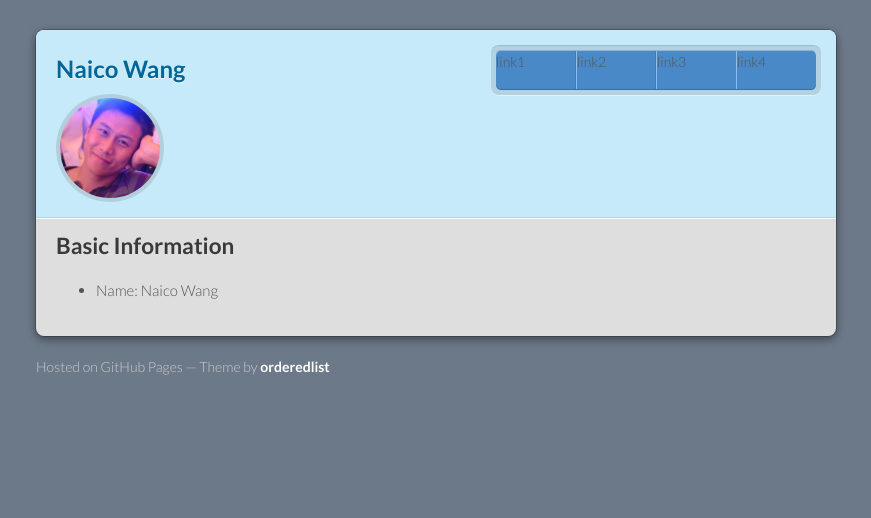
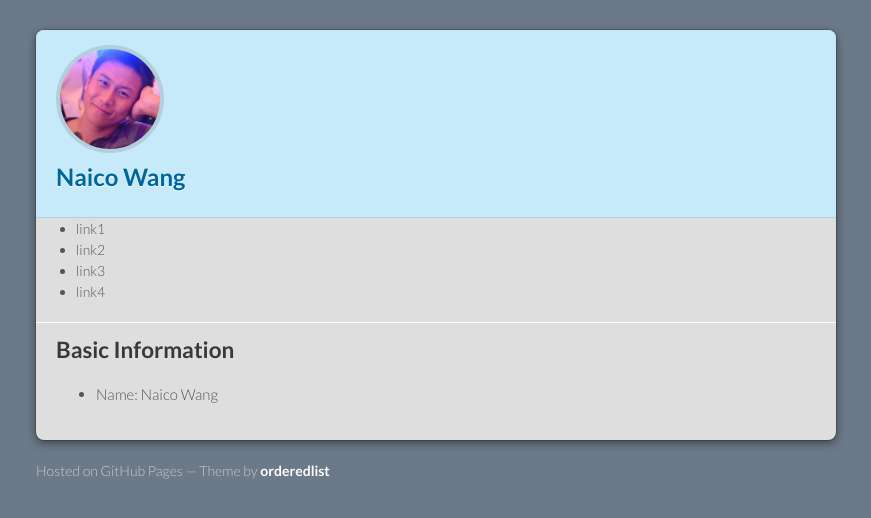
Before and after one commit to Naico/naico.github.io, a Jekyll site: the page built from index.md, in a window 1280 px wide. Shown: the top 518 px of the page, without its empty margins (204-1075 px from the left). Built offline with Jekyll 4.4.1, drawn with Linux system fonts in a browser that asks for light colours; our own code applies the rules of GitHub Pages for plain Markdown files; a script that is not in the unit is left out; the repository's description, which GitHub fills in, is left out.

Commit message:
Modify layout for index

```diff
--- a/_layouts/default.html
+++ b/_layouts/default.html
@@ -18,24 +18,20 @@
 <body>
     <div class="wrapper">
         <header {% unless site.description or site.github.project_tagline %} class="without-description" {% endunless %}>
+
+            <p class="photo-wrap">
+                <img class="my-photo" alt="Avatars" src="/assets/images/avatars.jpg" />
+            </p>
             <h1>{{ site.title | default: site.github.repository_name }}</h1>
-            {% if site.description or site.github.project_tagline %}
             <p>{{ site.description | default: site.github.project_tagline }}</p>
-            {% endif %}
-            <p class="photo-wrap">
-                <a>
-                    <img class="my-photo" alt="Avatars" src="/assets/images/avatars.jpg" />
-                </a>
-            </p>
-            {% if site.show_downloads %}
-            <p class="view"><a href="{{ site.github.repository_url }}">View the Project on GitHub <small>{{ github_name }}</small></a></p>
+            <!--<p class="view"><a href="{{ site.github.repository_url }}">View the Project on GitHub <small>{{ github_name }}</small></a></p>
             <ul>
                 <li><a href="{{ site.github.zip_url }}">Download <strong>ZIP File</strong></a></li>
                 <li><a href="{{ site.github.tar_url }}">Download <strong>TAR Ball</strong></a></li>
 
                 <li><a href="{{ site.github.repository_url }}">View On <strong>GitHub</strong></a></li>
-            </ul>
-            {% endif %}
+            </ul>-->
+        </header>
         <nav>
             <ul>
                 <li>link1</li>
@@ -44,7 +40,6 @@
                 <li>link4</li>
             </ul>
         </nav>
-        </header>
         <section>
 
             {{ content }}
@@ -61,9 +56,9 @@
 
     {% if site.google_analytics %}
     <script type="text/javascript">
-        (function (i, s, o, g, r, a, m) {
+        (function(i, s, o, g, r, a, m) {
             i['GoogleAnalyticsObject'] = r;
-            i[r] = i[r] || function () {
+            i[r] = i[r] || function() {
                 (i[r].q = i[r].q || []).push(arguments)
             }, i[r].l = 1 * new Date();
             a = s.createElement(o),
```
Lines whose indentation alone changed are shown as unchanged.
